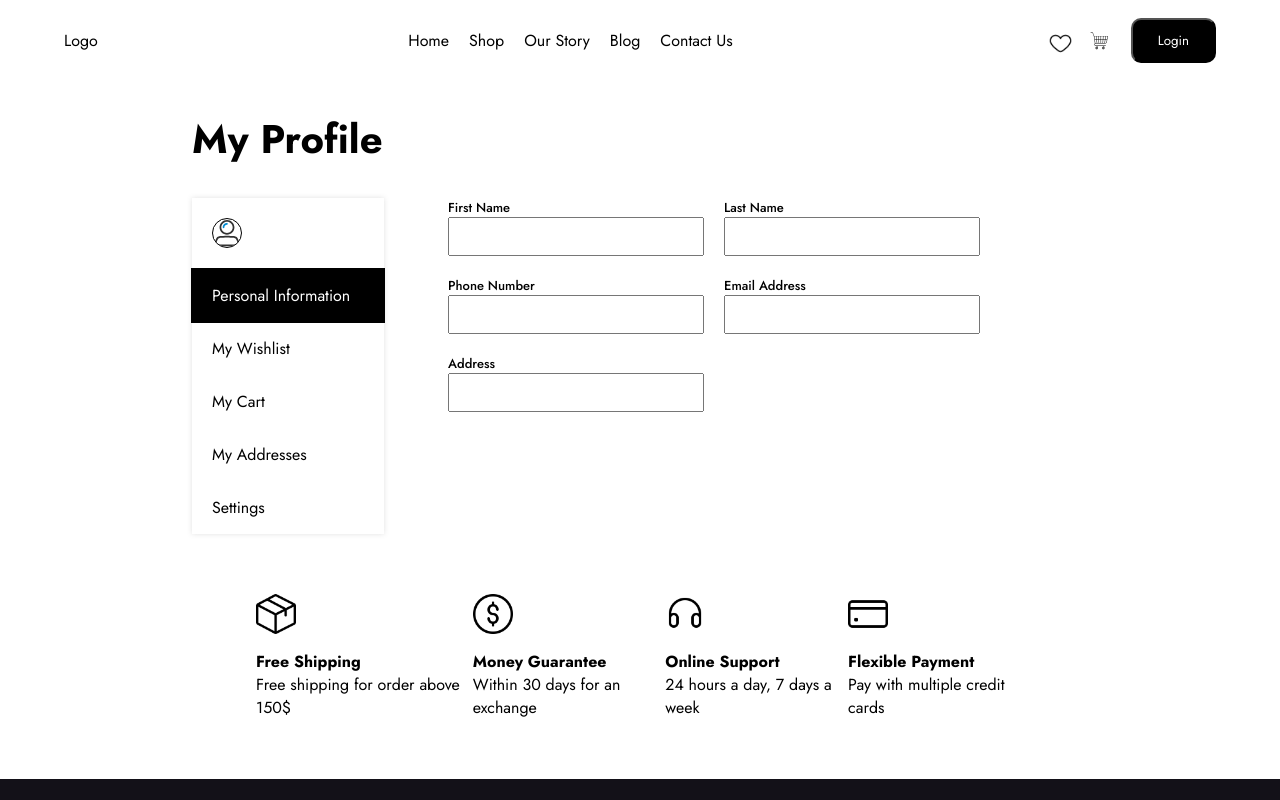
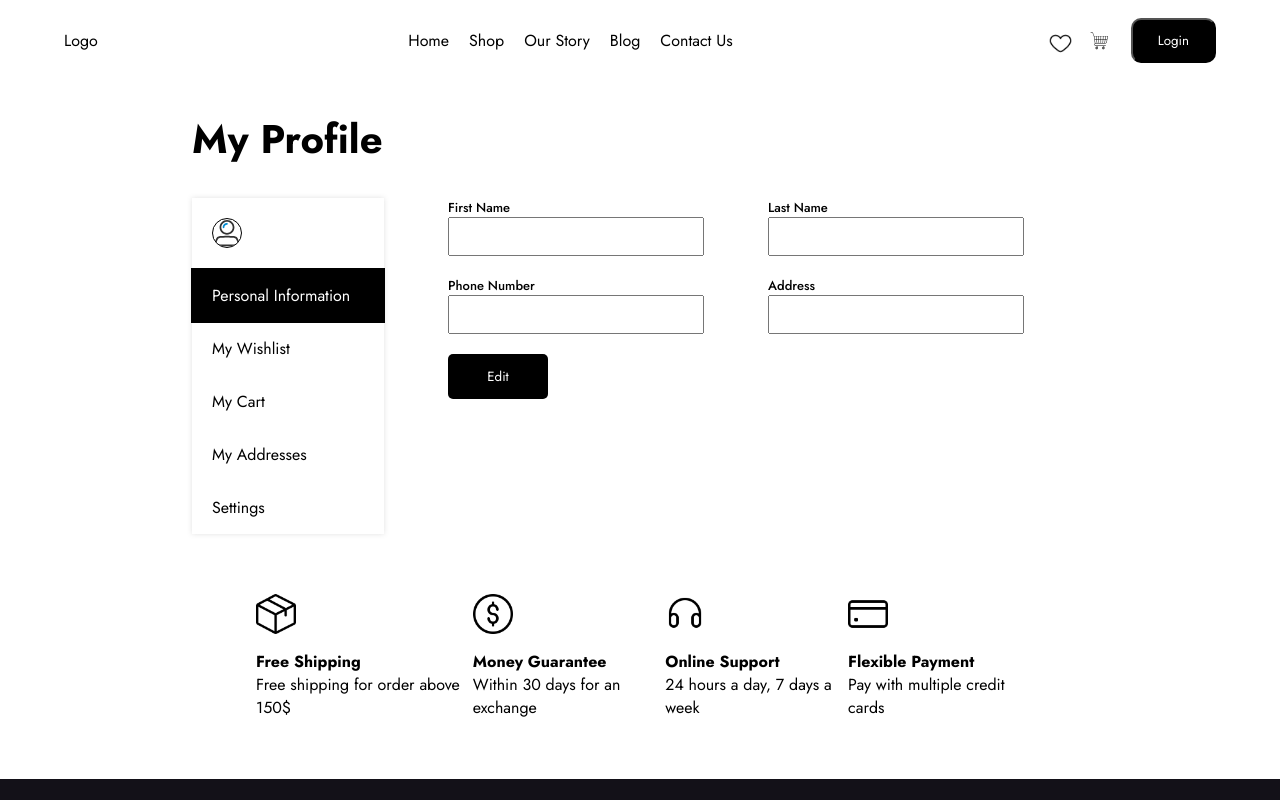
Before and after one commit to frantic-dev/clothing-store, a React (Vite) app in the folder client/: page /profile/personal-info in a window 1280 px wide. Shown: the top 800 px of the page. Built offline with nearby package versions, Linux system fonts and the light colour scheme; no server answers.

Commit message:
add logic to edit user personal info and make nav position sticky

```diff
--- a/client/src/pages/PersonalInfoPage.jsx
+++ b/client/src/pages/PersonalInfoPage.jsx
@@ -1,21 +1,28 @@
 import { useEffect, useState } from 'react'
 import '../styles/pages/personal-info-page.scss'
-import { useSelector } from 'react-redux'
+import { useDispatch, useSelector } from 'react-redux'
+import userServices from '../services/userServices'
+import { setUser } from '../reducers/userReducer'
 
 function PersonalInfoPage() {
+  const dispatch = useDispatch()
   const user = useSelector(state => state.user)
-  const [formData, setFormData] = useState({
-    firstName: user.firstName,
-    lastName: user.lastName,
-    email: user.email,
-    number: user.number,
-    address: user.address,
+  let [formData, setFormData] = useState({
+    firstName: '',
+    lastName: '',
+    email: '',
+    number: '',
+    address: '',
   })
-  function handleChange(e) {
-    setFormData(formData => ({ ...formData, [e.target.id]: e.target.value }))
-  }
 
   useEffect(() => {
+    setFormData({
+      firstName: user.firstName,
+      lastName: user.lastName,
+      email: user.email,
+      number: user.number || '',
+      address: user.address || '',
+    })
     const profileLinks = document.getElementById('links').children
 
     for (let link of profileLinks) {
@@ -25,10 +32,23 @@ function PersonalInfoPage() {
         link.className = ''
       }
     }
-  })
+  }, [user])
+
+  function handleChange(e) {
+    setFormData(formData => ({ ...formData, [e.target.id]: e.target.value }))
+  }
+
+  async function handleSubmit(e) {
+    e.preventDefault()
+    const updatedUserData = await userServices.updateUser(formData)
+    dispatch(setUser({...updatedUserData}))
+  }
 
   return (
-    <form id='personal-info-form'>
+    <form
+      id='personal-info-form'
+      onSubmit={handleSubmit}
+    >
       <label htmlFor='firstName'>
         first name
         <input
@@ -36,6 +56,7 @@ function PersonalInfoPage() {
           id='firstName'
           value={formData.firstName}
           onChange={handleChange}
+          required
         />
       </label>
       <label htmlFor='lastName'>
@@ -45,6 +66,7 @@ function PersonalInfoPage() {
           id='lastName'
           value={formData.lastName}
           onChange={handleChange}
+          required
         />
       </label>
       <label htmlFor='number'>
@@ -56,15 +78,16 @@ function PersonalInfoPage() {
           onChange={handleChange}
         />
       </label>
-      <label htmlFor='email'>
+      {/* <label htmlFor='email'>
         email address
         <input
           type='email'
           id='email'
           value={formData.email}
           onChange={handleChange}
+          required
         />
-      </label>
+      </label> */}
       <label htmlFor='address'>
         address
         <input
@@ -74,6 +97,7 @@ function PersonalInfoPage() {
           onChange={handleChange}
         />
       </label>
+      <button>Edit</button>
     </form>
   )
 }
--- a/client/src/services/userServices.js
+++ b/client/src/services/userServices.js
@@ -15,14 +15,19 @@ const getCookies = async () => {
   return response.data
 }
 
-const loginUser = async (loginData) => {
+const loginUser = async loginData => {
   const response = await axios.post('/api/login', loginData)
   return response.data
 }
 
-const signupUser = async (signupData) => {
+const signupUser = async signupData => {
   const response = await axios.post('/api/signup', signupData)
   return response.data
 }
 
-export default { rememberUser, deleteTokens, getCookies, loginUser, signupUser }
+const updateUser = async updatedUserData => {
+  const response = await axios.put('/api/personal-info', updatedUserData)
+  return response.data
+}
+
+export default { rememberUser, deleteTokens, getCookies, loginUser, signupUser, updateUser }
--- a/client/src/styles/components/navbar.scss
+++ b/client/src/styles/components/navbar.scss
@@ -5,7 +5,10 @@ nav {
   width: 90%;
   margin: auto;
   height: 80px;
-  position: relative;
+  position: sticky;
+  top: 0;
+  background-color: white;
+  z-index: 2;
 
   a {
     text-decoration: none;
--- a/client/src/styles/pages/personal-info-page.scss
+++ b/client/src/styles/pages/personal-info-page.scss
@@ -1,6 +1,6 @@
 #personal-info-form {
-  display: flex;
-  flex-wrap: wrap;
+  display: grid;
+  grid-template-columns: repeat(2, 1fr);
   label {
     text-transform: capitalize;
     font-size: 13px;
@@ -13,4 +13,12 @@
       padding: 10px;
     }
   }
+
+  button {
+    width: 100px;
+    border-radius: 5px;
+    border: none;
+    background-color: black;
+    color: white;
+  }
 }
--- a/client/src/styles/pages/profile-page.scss
+++ b/client/src/styles/pages/profile-page.scss
@@ -11,6 +11,11 @@
     justify-content: space-between;
   }
 
+  #profile-nav {
+    position: sticky;
+    top: 10vh;
+  }
+
   #profile-content {
     width: 50vw;
   }
```
Also changed, not shown: 1 other file (tests, documents, lock files or other folders).
